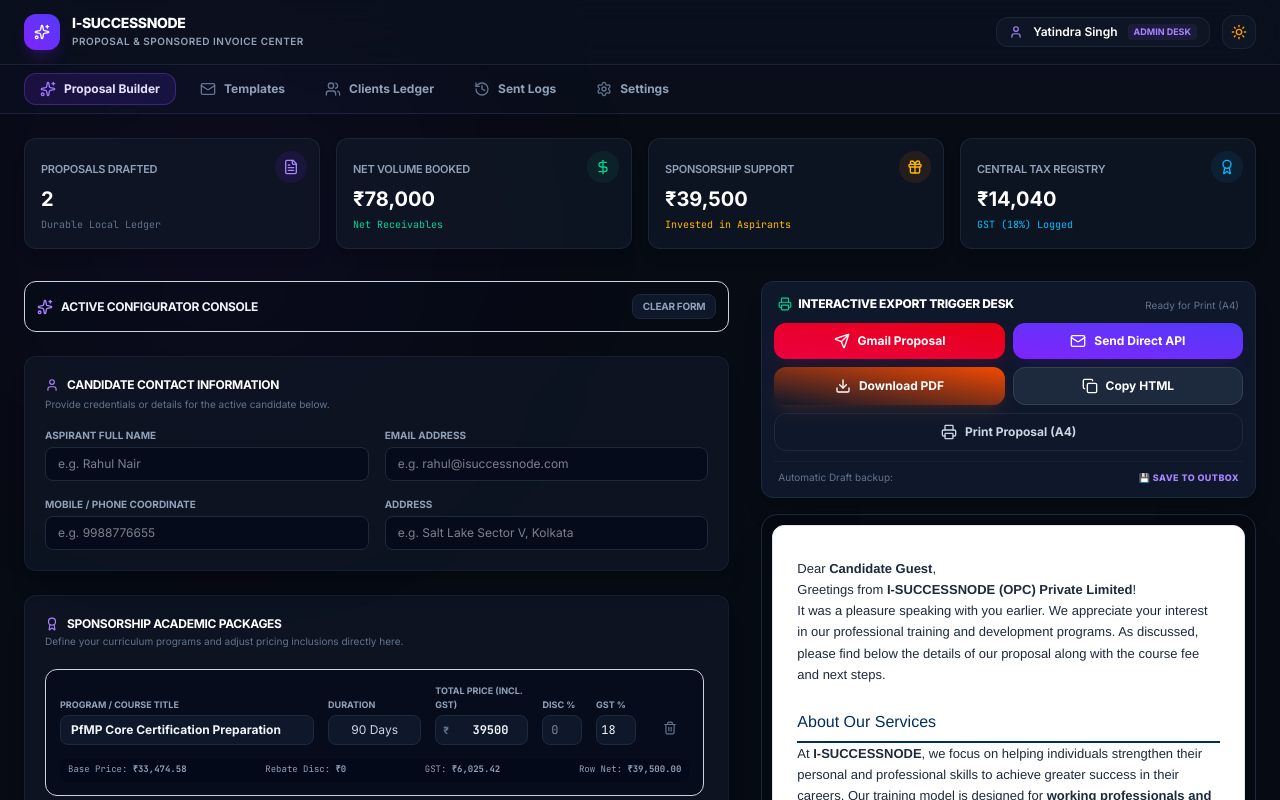
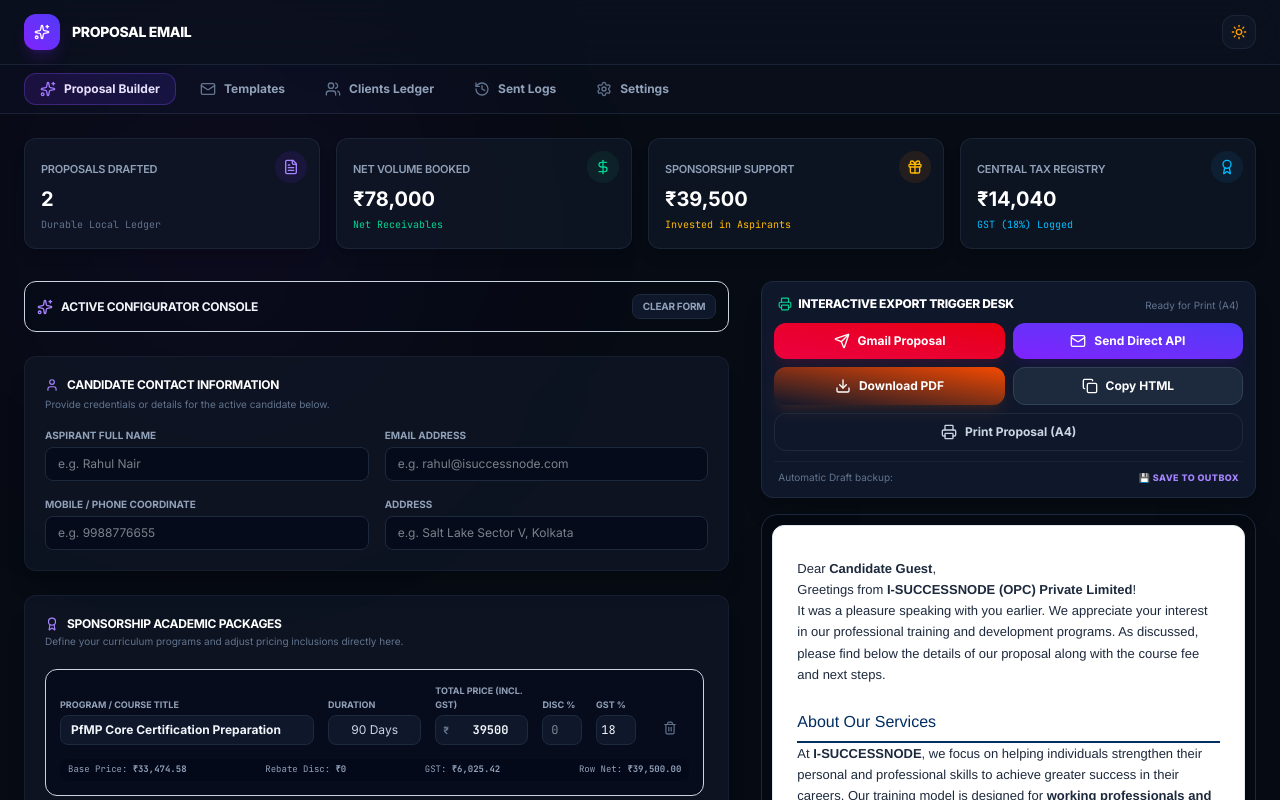
Before and after one commit to kabirhaldar4444-a11y/FINAL-PROPOSAL-EMAIL-, a React (Vite) app: page / in a window 1280 px wide. Shown: the top 800 px of the page. Built offline with nearby package versions, Linux system fonts and the light colour scheme.

Commit message:
Update header branding logo to Proposal Email and remove Yatindra Singh / Admin Desk badge

```diff
--- a/src/App.tsx
+++ b/src/App.tsx
@@ -113,17 +113,11 @@
             <Sparkles className="w-4 h-4 text-white animate-pulse" />
           </div>
           <div>
-            <h1 className="text-sm font-black tracking-tight text-title-color leading-none uppercase">I-SUCCESSNODE</h1>
-            <span className="text-[10px] text-muted-text tracking-wider block mt-1 font-semibold uppercase">Proposal & Sponsored Invoice Center</span>
+            <h1 className="text-sm font-black tracking-tight text-title-color leading-none uppercase">Proposal Email</h1>
           </div>
         </div>
 
         <div className="flex items-center gap-3">
-          <div className="hidden sm:flex items-center gap-2.5 bg-card-bg border border-card-border px-3 py-1.5 rounded-xl text-xs font-semibold">
-            <UserIcon className="w-3.5 h-3.5 text-violet-400" />
-            <span className="text-title-color">{user.name}</span>
-            <span className="text-[9px] font-bold text-violet-400 uppercase bg-violet-500/10 px-1.5 py-0.5 rounded">Admin Desk</span>
-          </div>
 
           <button
             onClick={toggleTheme}
```
